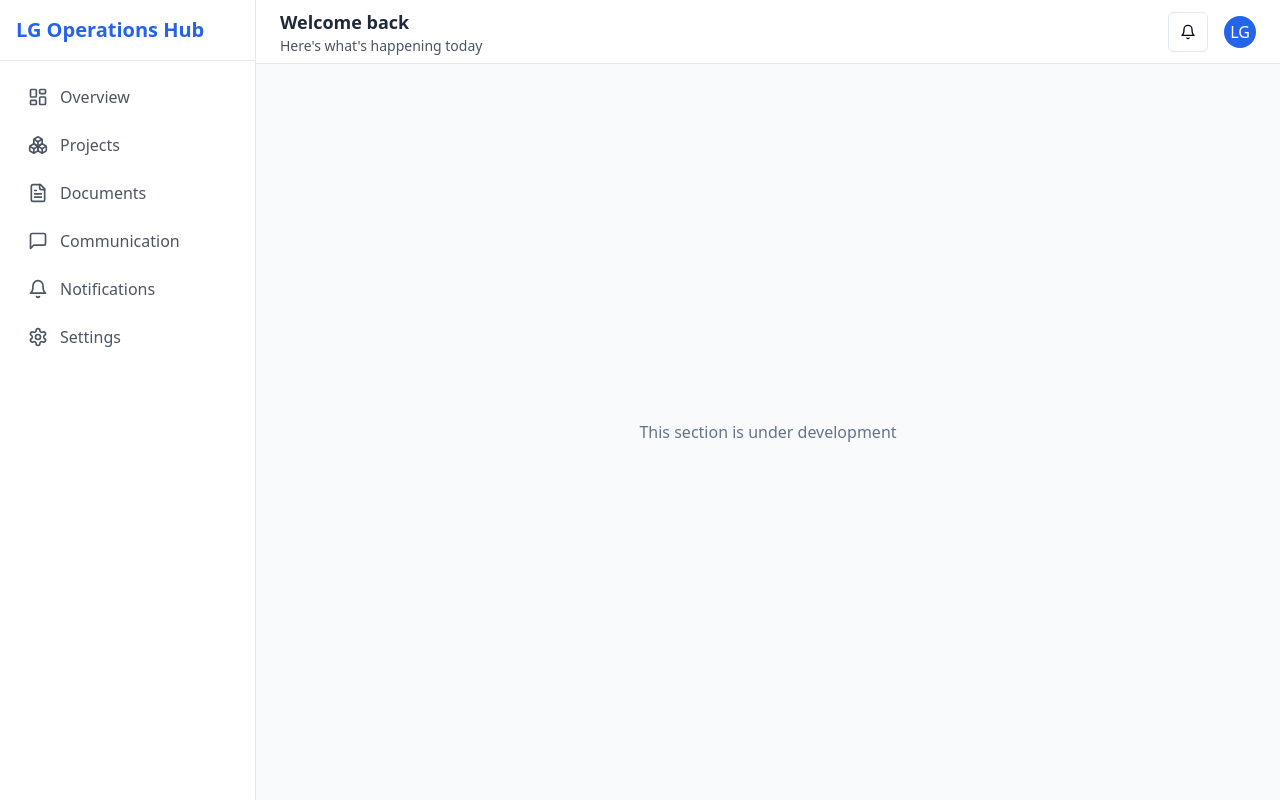
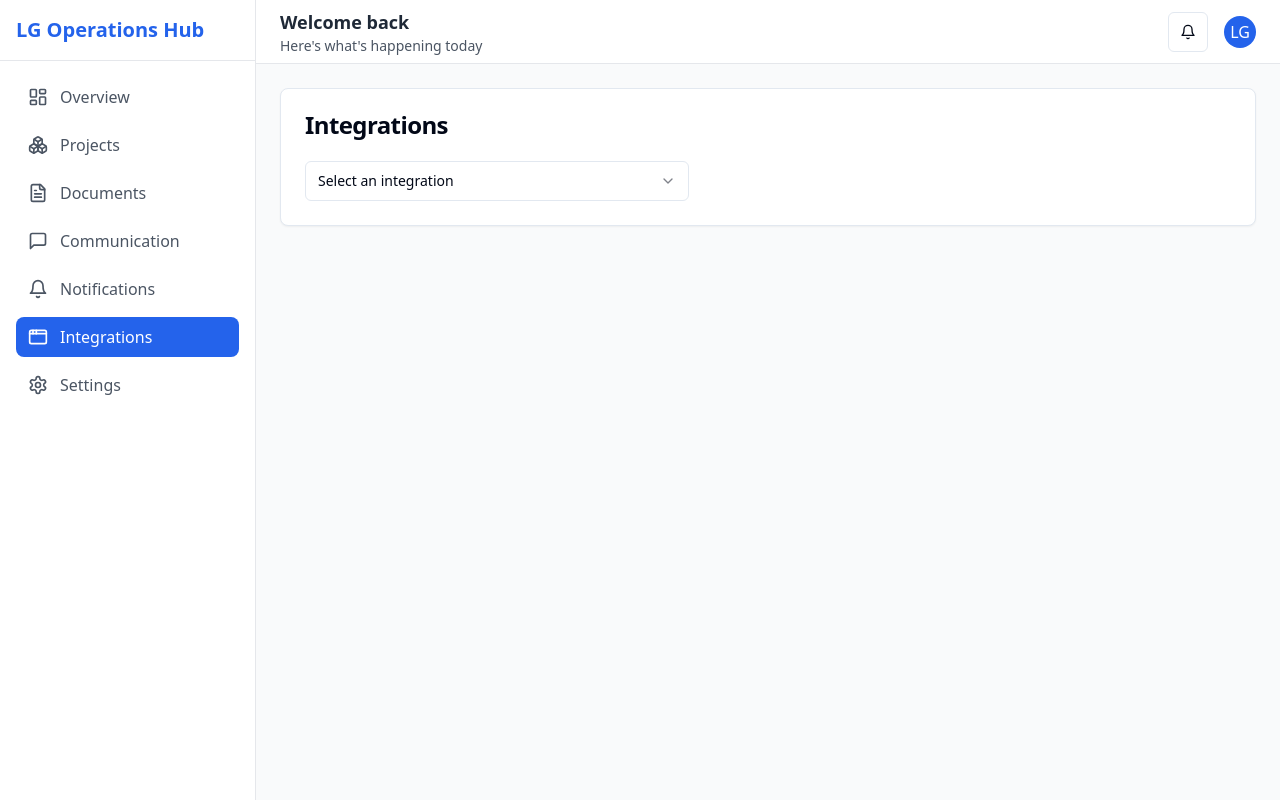
Before and after one commit to mgisrael393823/unified-operations-hub, a React (Vite) app: page /integrations in a window 1280 px wide. Built offline with nearby package versions, Linux system fonts and the light colour scheme.

Commit message:
Add integrations tab with dropdown
Implement an integrations tab that features a dropdown menu, allowing users to select and navigate to individual app pages.
[skip gpt_engineer]

```diff
--- a/src/App.tsx
+++ b/src/App.tsx
@@ -10,6 +10,7 @@ import Documents from "./pages/Documents";
 import Communication from "./pages/Communication";
 import Notifications from "./pages/Notifications";
 import Settings from "./pages/Settings";
+import Integrations from "./pages/Integrations";
 
 const queryClient = new QueryClient();
 
@@ -25,6 +26,16 @@ const App = () => (
           <Route path="/documents" element={<DashboardLayout><Documents /></DashboardLayout>} />
           <Route path="/communication" element={<DashboardLayout><Communication /></DashboardLayout>} />
           <Route path="/notifications" element={<DashboardLayout><Notifications /></DashboardLayout>} />
+          <Route path="/integrations" element={<DashboardLayout><Integrations /></DashboardLayout>} />
+          <Route path="/integrations/*" element={
+            <DashboardLayout>
+              <div className="flex items-center justify-center h-full">
+                <p className="text-muted-foreground">
+                  Individual integration pages are under development
+                </p>
+              </div>
+            </DashboardLayout>
+          } />
           <Route path="/settings" element={<DashboardLayout><Settings /></DashboardLayout>} />
           <Route
             path="*"
--- a/src/components/DashboardSidebar.tsx
+++ b/src/components/DashboardSidebar.tsx
@@ -6,7 +6,8 @@ import {
   MessageSquare,
   Bell,
   Settings,
-  Boxes
+  Boxes,
+  AppWindow
 } from "lucide-react";
 
 const menuItems = [
@@ -15,6 +16,7 @@ const menuItems = [
   { icon: FileText, label: "Documents", path: "/documents" },
   { icon: MessageSquare, label: "Communication", path: "/communication" },
   { icon: Bell, label: "Notifications", path: "/notifications" },
+  { icon: AppWindow, label: "Integrations", path: "/integrations" },
   { icon: Settings, label: "Settings", path: "/settings" },
 ];
 
--- /dev/null
+++ b/src/pages/Integrations.tsx
@@ -0,0 +1,50 @@
+import { Card, CardContent, CardHeader, CardTitle } from "@/components/ui/card";
+import {
+  Select,
+  SelectContent,
+  SelectItem,
+  SelectTrigger,
+  SelectValue,
+} from "@/components/ui/select";
+import { useNavigate } from "react-router-dom";
+
+const integrations = [
+  { id: "northspyre", name: "Northspyre", path: "/integrations/northspyre" },
+  { id: "procore", name: "Procore", path: "/integrations/procore" },
+  { id: "sage", name: "Sage", path: "/integrations/sage" },
+  { id: "hubspot", name: "HubSpot", path: "/integrations/hubspot" },
+  { id: "teams", name: "Microsoft Teams", path: "/integrations/teams" },
+  { id: "office365", name: "Office 365", path: "/integrations/office365" },
+  { id: "onedrive", name: "OneDrive", path: "/integrations/onedrive" },
+  { id: "sharefile", name: "ShareFile", path: "/integrations/sharefile" },
+];
+
+export default function Integrations() {
+  const navigate = useNavigate();
+
+  return (
+    <div className="space-y-6">
+      <Card>
+        <CardHeader>
+          <CardTitle>Integrations</CardTitle>
+        </CardHeader>
+        <CardContent>
+          <div className="max-w-sm">
+            <Select onValueChange={(value) => navigate(value)}>
+              <SelectTrigger>
+                <SelectValue placeholder="Select an integration" />
+              </SelectTrigger>
+              <SelectContent>
+                {integrations.map((integration) => (
+                  <SelectItem key={integration.id} value={integration.path}>
+                    {integration.name}
+                  </SelectItem>
+                ))}
+              </SelectContent>
+            </Select>
+          </div>
+        </CardContent>
+      </Card>
+    </div>
+  );
+}
```
